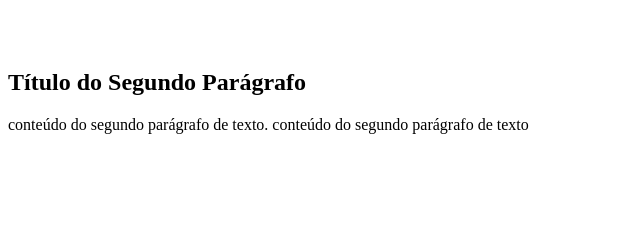
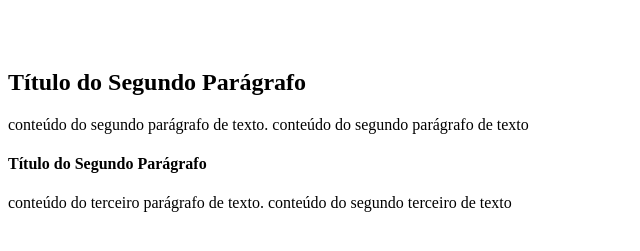
Before and after one commit to vmtprogrammer/perfil, a plain HTML site: page index.html in a window 1280 px wide. Shown: the part 217-468 px from the top of the page, without its empty margins (0-640 px from the left). Drawn offline with Linux system fonts and the light colour scheme.

Commit message:
Terceiro Parágrafo

```diff
--- a/index.html
+++ b/index.html
@@ -10,5 +10,7 @@
       <p>conteúdo do primeiro parágrafo. conteúdo do primeiro parágrafo.</p> <br /><br />
       <h2> Título do Segundo Parágrafo</h2>
       <p>conteúdo do segundo parágrafo de texto. conteúdo do segundo parágrafo de texto </p>
+      <h4> Título do Segundo Parágrafo</h4>
+      <p>conteúdo do terceiro parágrafo de texto. conteúdo do segundo terceiro de texto </p>
     </body>
  </html>
```
